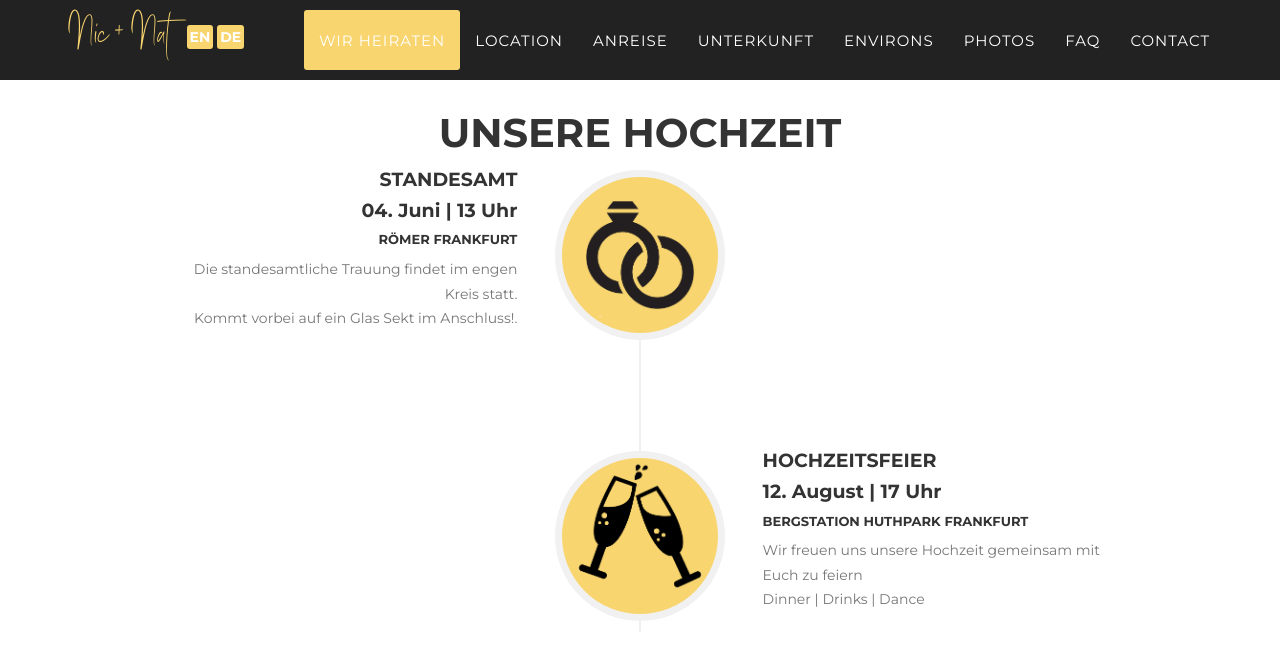
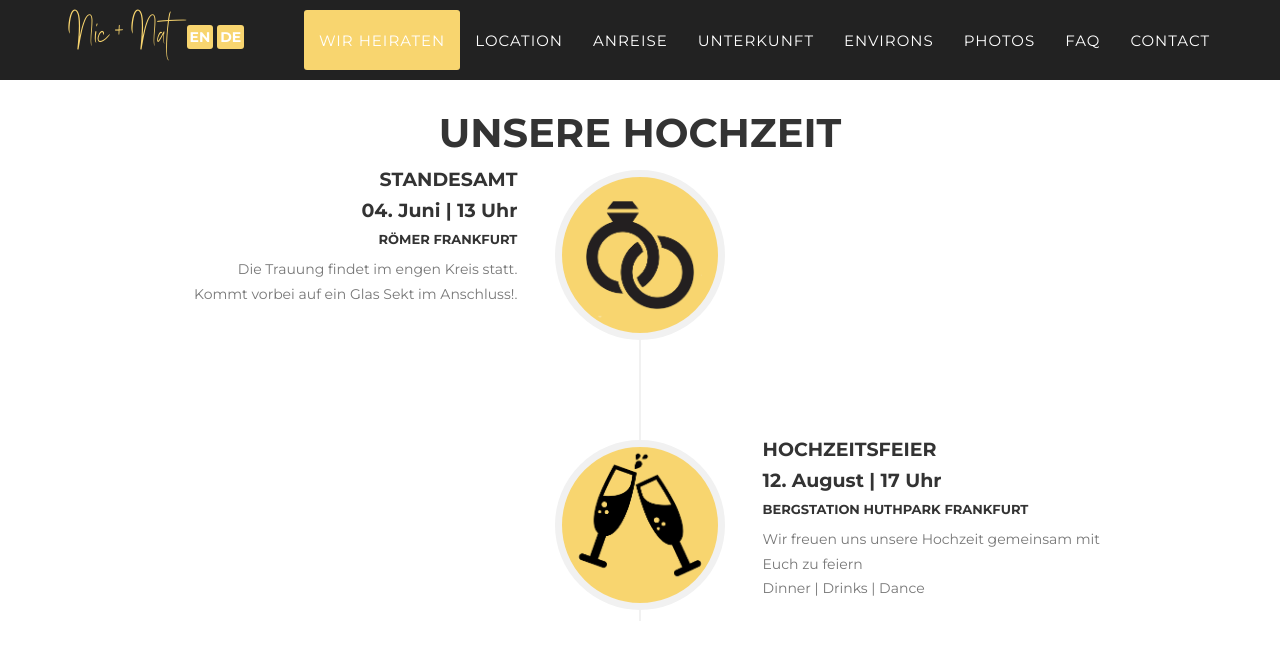
Before and after one commit to nic-nat/wedding, a Jekyll site: the page built from _fr_pages/index.html, in a window 1280 px wide and 900 px high, scrolled down 882 px. Shown: the top 653 px of the window. Built offline with Jekyll 4.4.1, drawn with Linux system fonts in a browser that asks for light colours; some web fonts are replaced.

Commit message:
Update events.html

```diff
--- a/_includes/fr_data/events.html
+++ b/_includes/fr_data/events.html
@@ -20,7 +20,7 @@
                                 <h6>Römer Frankfurt</h6>
                             </div>
                             <div class="timeline-body">
-                                <p class="text-muted">Die standesamtliche Trauung findet im engen Kreis statt.<br>Kommt vorbei auf ein Glas Sekt im Anschluss!.</p>
+                                <p class="text-muted">Die Trauung findet im engen Kreis statt.<br>Kommt vorbei auf ein Glas Sekt im Anschluss!.</p>
                             </div>
                         </div>
                     </li>
```
